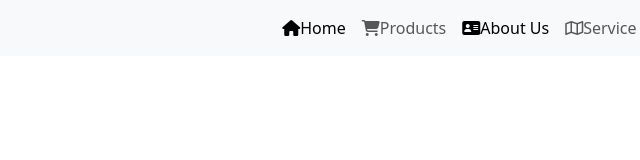
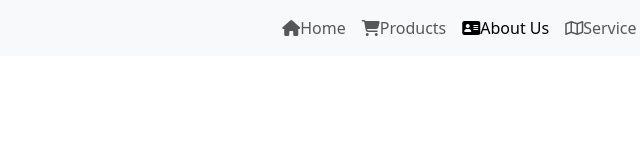
Before and after one commit to YasirP77/YasirP77.github.io, a website: page about.html in a window 1280 px wide. Shown: the full height of the page, 510-1150 px from the left. Drawn offline with nearby package versions, Linux system fonts and the light colour scheme.

Commit message:
Final Commit

```diff
--- a/about.html
+++ b/about.html
@@ -22,7 +22,7 @@
             <div class="collapse navbar-collapse" id="navbarSupportedContent">
                 <ul class="navbar-nav ms-auto mb-2 mb-lg-0">
                     <li class="nav-item">
-                        <a class="nav-link active" aria-current="page" href="index.html"><i class="fa-solid fa-house"></i>Home</a>
+                        <a class="nav-link" aria-current="page" href="index.html"><i class="fa-solid fa-house"></i>Home</a>
                     </li>
                     <li class="nav-item">
                         <a class="nav-link" href="product.html"><i class="fa-solid fa-cart-shopping"></i>Products</a>
```
Also changed, not shown: service.html (+1 -1 lines).
